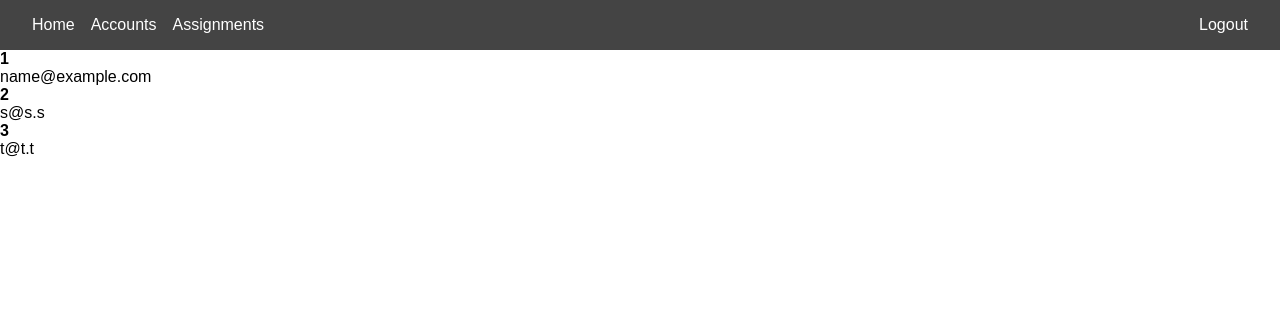
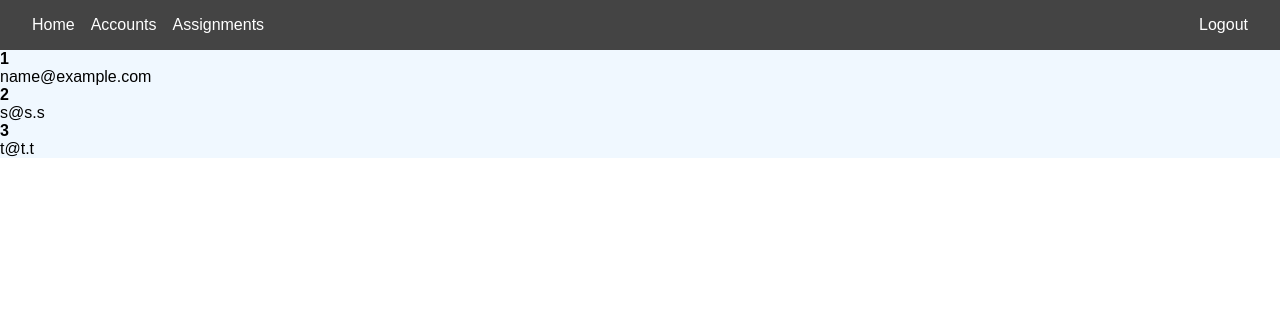
Before and after one commit to 0-ks-0/cset160-fp-exam-platform, a Flask app: page /accounts/ in a window 1280 px wide. Shown: the top 310 px of the page. Run offline with Flask 3, Linux system fonts and the light colour scheme; the visitor is signed in with stand-in values (Sample User, id 1); tables that the repository leaves empty hold one stand-in row (values such as "Sample post"); parts of the project's set-up code (start-up, migrations or seed data) failed here and were passed over.

Commit message:
Move files

```diff
--- /dev/null
+++ b/src/static/styles/accounts.css
@@ -0,0 +1,9 @@
+.page_body
+{
+	gap: 1em;
+}
+
+.account
+{
+	background-color: aliceblue;
+}
--- a/src2/src/templates/accounts.html
+++ b/src/templates/accounts.html
@@ -5,7 +5,7 @@ Accounts
 {% endblock %}
 
 {% block head %}
-
+<link rel="stylesheet" href="{{ url_for('static', filename = 'styles/accounts.css') }}">
 {% endblock %}
 
 {% block body %}
```
Also changed, not shown: src/scripts/db/setup.sql (renamed from src2/src/scripts/db/setup.sql), src/server.py (renamed from src2/src/server.py), src/static/js/input.js (renamed from src2/src/static/js/input.js), src/static/js/navigator.js (renamed from src2/src/static/js/navigator.js), src/static/js/remove.js (renamed from src2/src/static/js/remove.js), src/static/styles/base.css (renamed from src2/src/static/styles/base.css), src/templates/base.html (renamed from src2/src/templates/base.html), src/templates/home.html (renamed from src2/src/templates/home.html), src/templates/login.html (renamed from src2/src/templates/login.html), src/templates/signup.html (renamed from src2/src/templates/signup.html).
